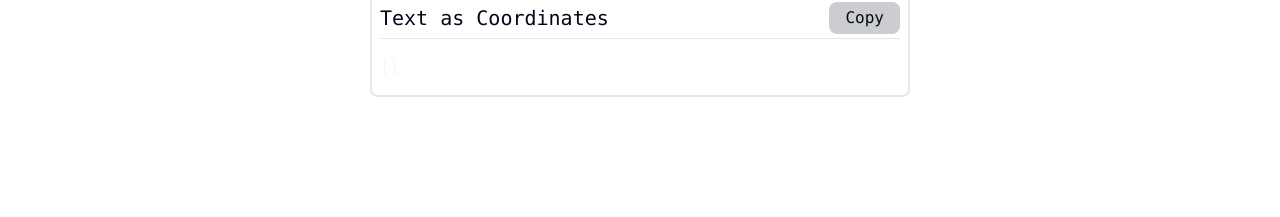
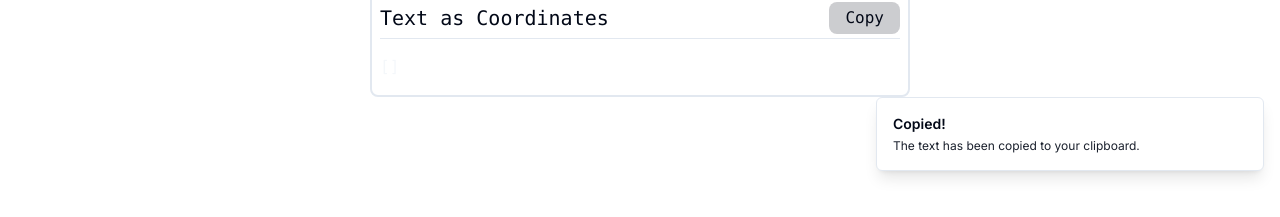
Before and after one commit to Alexjoshua14/Typography-Chaos, a Next.js app in the folder nextjs-app/: page / in a window 1280 px wide. Both pictures are taken after a click on the button "Copy". Shown: the part 613-830 px from the top of the page. Built offline with nearby package versions, Linux system fonts and the light colour scheme; no server answers.

Commit message:
Add toast for when text is copied to clipboard

```diff
--- a/nextjs-app/src/app/layout.tsx
+++ b/nextjs-app/src/app/layout.tsx
@@ -3,6 +3,7 @@
 import './globals.css'
 import { ThemeProvider } from '@/components/providers/ThemeProvider'
 import { NavBar } from '@/components/navBar'
+import { Toaster } from '@/components/ui/toaster'
 
 const inter = Inter({ subsets: ['latin'] })
 
@@ -27,6 +28,7 @@
         >
           <NavBar />
           {children}
+          <Toaster />
         </ThemeProvider>
       </body>
     </html>
--- a/nextjs-app/src/components/sandbox/CopyField.tsx
+++ b/nextjs-app/src/components/sandbox/CopyField.tsx
@@ -1,5 +1,6 @@
 import { Point } from '@/lib/validators/Point'
 import { FC } from 'react'
+import { toast, useToast } from '../ui/use-toast'
 
 interface CopyFieldProps {
   animationFrames: Point[][]
@@ -7,17 +8,21 @@
 
 export const CopyField: FC<CopyFieldProps> = ({ animationFrames }) => {
   const text = JSON.stringify(animationFrames.at(-1))
+  const { toast } = useToast()
 
   const copyText = () => {
     navigator.clipboard.writeText(text)
-
+    toast({
+      title: 'Copied!',
+      description: 'The text has been copied to your clipboard.',
+    })
   }
 
   return (
-    <div className="relative min-w-[300px] w-full h-full max-h-40 p-2 flex flex-col gap-2 border-2 rounded-lg">
+    <div className="relative min-w-[300px] w-full max-w-2xl h-full max-h-40 p-2 flex flex-col gap-2 border-2 rounded-lg">
       <div className="border-b py-1 flex justify-between items-center">
         <h1 className="text-xl">{`Text as Coordinates`}</h1>
-        <button className="bg-foreground/20 px-4 py-1 rounded-lg backdrop-blur" onClick={() => navigator.clipboard.writeText(text)}>Copy</button>
+        <button className="bg-foreground/20 px-4 py-1 rounded-lg backdrop-blur" onClick={copyText}>Copy</button>
       </div>
       {/* P element with scroll track hidden */}
       <p className="py-2 overflow-auto text-slate-100/80">
--- /dev/null
+++ b/nextjs-app/src/components/ui/toast.tsx
@@ -0,0 +1,127 @@
+import * as React from "react"
+import { Cross2Icon } from "@radix-ui/react-icons"
+import * as ToastPrimitives from "@radix-ui/react-toast"
+import { cva, type VariantProps } from "class-variance-authority"
+
+import { cn } from "@/lib/utils"
+
+const ToastProvider = ToastPrimitives.Provider
+
+const ToastViewport = React.forwardRef<
+  React.ElementRef<typeof ToastPrimitives.Viewport>,
+  React.ComponentPropsWithoutRef<typeof ToastPrimitives.Viewport>
+>(({ className, ...props }, ref) => (
+  <ToastPrimitives.Viewport
+    ref={ref}
+    className={cn(
+      "fixed top-0 z-[100] flex max-h-screen w-full flex-col-reverse p-4 sm:bottom-0 sm:right-0 sm:top-auto sm:flex-col md:max-w-[420px]",
+      className
+    )}
+    {...props}
+  />
+))
+ToastViewport.displayName = ToastPrimitives.Viewport.displayName
+
+const toastVariants = cva(
+  "group pointer-events-auto relative flex w-full items-center justify-between space-x-2 overflow-hidden rounded-md border p-4 pr-6 shadow-lg transition-all data-[swipe=cancel]:translate-x-0 data-[swipe=end]:translate-x-[var(--radix-toast-swipe-end-x)] data-[swipe=move]:translate-x-[var(--radix-toast-swipe-move-x)] data-[swipe=move]:transition-none data-[state=open]:animate-in data-[state=closed]:animate-out data-[swipe=end]:animate-out data-[state=closed]:fade-out-80 data-[state=closed]:slide-out-to-right-full data-[state=open]:slide-in-from-top-full data-[state=open]:sm:slide-in-from-bottom-full",
+  {
+    variants: {
+      variant: {
+        default: "border bg-background text-foreground",
+        destructive:
+          "destructive group border-destructive bg-destructive text-destructive-foreground",
+      },
+    },
+    defaultVariants: {
+      variant: "default",
+    },
+  }
+)
+
+const Toast = React.forwardRef<
+  React.ElementRef<typeof ToastPrimitives.Root>,
+  React.ComponentPropsWithoutRef<typeof ToastPrimitives.Root> &
+    VariantProps<typeof toastVariants>
+>(({ className, variant, ...props }, ref) => {
+  return (
+    <ToastPrimitives.Root
+      ref={ref}
+      className={cn(toastVariants({ variant }), className)}
+      {...props}
+    />
+  )
+})
+Toast.displayName = ToastPrimitives.Root.displayName
+
+const ToastAction = React.forwardRef<
+  React.ElementRef<typeof ToastPrimitives.Action>,
+  React.ComponentPropsWithoutRef<typeof ToastPrimitives.Action>
+>(({ className, ...props }, ref) => (
+  <ToastPrimitives.Action
+    ref={ref}
+    className={cn(
+      "inline-flex h-8 shrink-0 items-center justify-center rounded-md border bg-transparent px-3 text-sm font-medium transition-colors hover:bg-secondary focus:outline-none focus:ring-1 focus:ring-ring disabled:pointer-events-none disabled:opacity-50 group-[.destructive]:border-muted/40 group-[.destructive]:hover:border-destructive/30 group-[.destructive]:hover:bg-destructive group-[.destructive]:hover:text-destructive-foreground group-[.destructive]:focus:ring-destructive",
+      className
+    )}
+    {...props}
+  />
+))
+ToastAction.displayName = ToastPrimitives.Action.displayName
+
+const ToastClose = React.forwardRef<
+  React.ElementRef<typeof ToastPrimitives.Close>,
+  React.ComponentPropsWithoutRef<typeof ToastPrimitives.Close>
+>(({ className, ...props }, ref) => (
+  <ToastPrimitives.Close
+    ref={ref}
+    className={cn(
+      "absolute right-1 top-1 rounded-md p-1 text-foreground/50 opacity-0 transition-opacity hover:text-foreground focus:opacity-100 focus:outline-none focus:ring-1 group-hover:opacity-100 group-[.destructive]:text-red-300 group-[.destructive]:hover:text-red-50 group-[.destructive]:focus:ring-red-400 group-[.destructive]:focus:ring-offset-red-600",
+      className
+    )}
+    toast-close=""
+    {...props}
+  >
+    <Cross2Icon className="h-4 w-4" />
+  </ToastPrimitives.Close>
+))
+ToastClose.displayName = ToastPrimitives.Close.displayName
+
+const ToastTitle = React.forwardRef<
+  React.ElementRef<typeof ToastPrimitives.Title>,
+  React.ComponentPropsWithoutRef<typeof ToastPrimitives.Title>
+>(({ className, ...props }, ref) => (
+  <ToastPrimitives.Title
+    ref={ref}
+    className={cn("text-sm font-semibold [&+div]:text-xs", className)}
+    {...props}
+  />
+))
+ToastTitle.displayName = ToastPrimitives.Title.displayName
+
+const ToastDescription = React.forwardRef<
+  React.ElementRef<typeof ToastPrimitives.Description>,
+  React.ComponentPropsWithoutRef<typeof ToastPrimitives.Description>
+>(({ className, ...props }, ref) => (
+  <ToastPrimitives.Description
+    ref={ref}
+    className={cn("text-sm opacity-90", className)}
+    {...props}
+  />
+))
+ToastDescription.displayName = ToastPrimitives.Description.displayName
+
+type ToastProps = React.ComponentPropsWithoutRef<typeof Toast>
+
+type ToastActionElement = React.ReactElement<typeof ToastAction>
+
+export {
+  type ToastProps,
+  type ToastActionElement,
+  ToastProvider,
+  ToastViewport,
+  Toast,
+  ToastTitle,
+  ToastDescription,
+  ToastClose,
+  ToastAction,
+}
--- /dev/null
+++ b/nextjs-app/src/components/ui/toaster.tsx
@@ -0,0 +1,35 @@
+"use client"
+
+import {
+  Toast,
+  ToastClose,
+  ToastDescription,
+  ToastProvider,
+  ToastTitle,
+  ToastViewport,
+} from "@/components/ui/toast"
+import { useToast } from "@/components/ui/use-toast"
+
+export function Toaster() {
+  const { toasts } = useToast()
+
+  return (
+    <ToastProvider>
+      {toasts.map(function ({ id, title, description, action, ...props }) {
+        return (
+          <Toast key={id} {...props}>
+            <div className="grid gap-1">
+              {title && <ToastTitle>{title}</ToastTitle>}
+              {description && (
+                <ToastDescription>{description}</ToastDescription>
+              )}
+            </div>
+            {action}
+            <ToastClose />
+          </Toast>
+        )
+      })}
+      <ToastViewport />
+    </ToastProvider>
+  )
+}
--- /dev/null
+++ b/nextjs-app/src/components/ui/use-toast.ts
@@ -0,0 +1,192 @@
+// Inspired by react-hot-toast library
+import * as React from "react"
+
+import type {
+  ToastActionElement,
+  ToastProps,
+} from "@/components/ui/toast"
+
+const TOAST_LIMIT = 1
+const TOAST_REMOVE_DELAY = 1000000
+
+type ToasterToast = ToastProps & {
+  id: string
+  title?: React.ReactNode
+  description?: React.ReactNode
+  action?: ToastActionElement
+}
+
+const actionTypes = {
+  ADD_TOAST: "ADD_TOAST",
+  UPDATE_TOAST: "UPDATE_TOAST",
+  DISMISS_TOAST: "DISMISS_TOAST",
+  REMOVE_TOAST: "REMOVE_TOAST",
+} as const
+
+let count = 0
+
+function genId() {
+  count = (count + 1) % Number.MAX_SAFE_INTEGER
+  return count.toString()
+}
+
+type ActionType = typeof actionTypes
+
+type Action =
+  | {
+      type: ActionType["ADD_TOAST"]
+      toast: ToasterToast
+    }
+  | {
+      type: ActionType["UPDATE_TOAST"]
+      toast: Partial<ToasterToast>
+    }
+  | {
+      type: ActionType["DISMISS_TOAST"]
+      toastId?: ToasterToast["id"]
+    }
+  | {
+      type: ActionType["REMOVE_TOAST"]
+      toastId?: ToasterToast["id"]
+    }
+
+interface State {
+  toasts: ToasterToast[]
+}
+
+const toastTimeouts = new Map<string, ReturnType<typeof setTimeout>>()
+
+const addToRemoveQueue = (toastId: string) => {
+  if (toastTimeouts.has(toastId)) {
+    return
+  }
+
+  const timeout = setTimeout(() => {
+    toastTimeouts.delete(toastId)
+    dispatch({
+      type: "REMOVE_TOAST",
+      toastId: toastId,
+    })
+  }, TOAST_REMOVE_DELAY)
+
+  toastTimeouts.set(toastId, timeout)
+}
+
+export const reducer = (state: State, action: Action): State => {
+  switch (action.type) {
+    case "ADD_TOAST":
+      return {
+        ...state,
+        toasts: [action.toast, ...state.toasts].slice(0, TOAST_LIMIT),
+      }
+
+    case "UPDATE_TOAST":
+      return {
+        ...state,
+        toasts: state.toasts.map((t) =>
+          t.id === action.toast.id ? { ...t, ...action.toast } : t
+        ),
+      }
+
+    case "DISMISS_TOAST": {
+      const { toastId } = action
+
+      // ! Side effects ! - This could be extracted into a dismissToast() action,
+      // but I'll keep it here for simplicity
+      if (toastId) {
+        addToRemoveQueue(toastId)
+      } else {
+        state.toasts.forEach((toast) => {
+          addToRemoveQueue(toast.id)
+        })
+      }
+
+      return {
+        ...state,
+        toasts: state.toasts.map((t) =>
+          t.id === toastId || toastId === undefined
+            ? {
+                ...t,
+                open: false,
+              }
+            : t
+        ),
+      }
+    }
+    case "REMOVE_TOAST":
+      if (action.toastId === undefined) {
+        return {
+          ...state,
+          toasts: [],
+        }
+      }
+      return {
+        ...state,
+        toasts: state.toasts.filter((t) => t.id !== action.toastId),
+      }
+  }
+}
+
+const listeners: Array<(state: State) => void> = []
+
+let memoryState: State = { toasts: [] }
+
+function dispatch(action: Action) {
+  memoryState = reducer(memoryState, action)
+  listeners.forEach((listener) => {
+    listener(memoryState)
+  })
+}
+
+type Toast = Omit<ToasterToast, "id">
+
+function toast({ ...props }: Toast) {
+  const id = genId()
+
+  const update = (props: ToasterToast) =>
+    dispatch({
+      type: "UPDATE_TOAST",
+      toast: { ...props, id },
+    })
+  const dismiss = () => dispatch({ type: "DISMISS_TOAST", toastId: id })
+
+  dispatch({
+    type: "ADD_TOAST",
+    toast: {
+      ...props,
+      id,
+      open: true,
+      onOpenChange: (open) => {
+        if (!open) dismiss()
+      },
+    },
+  })
+
+  return {
+    id: id,
+    dismiss,
+    update,
+  }
+}
+
+function useToast() {
+  const [state, setState] = React.useState<State>(memoryState)
+
+  React.useEffect(() => {
+    listeners.push(setState)
+    return () => {
+      const index = listeners.indexOf(setState)
+      if (index > -1) {
+        listeners.splice(index, 1)
+      }
+    }
+  }, [state])
+
+  return {
+    ...state,
+    toast,
+    dismiss: (toastId?: string) => dispatch({ type: "DISMISS_TOAST", toastId }),
+  }
+}
+
+export { useToast, toast }
```
